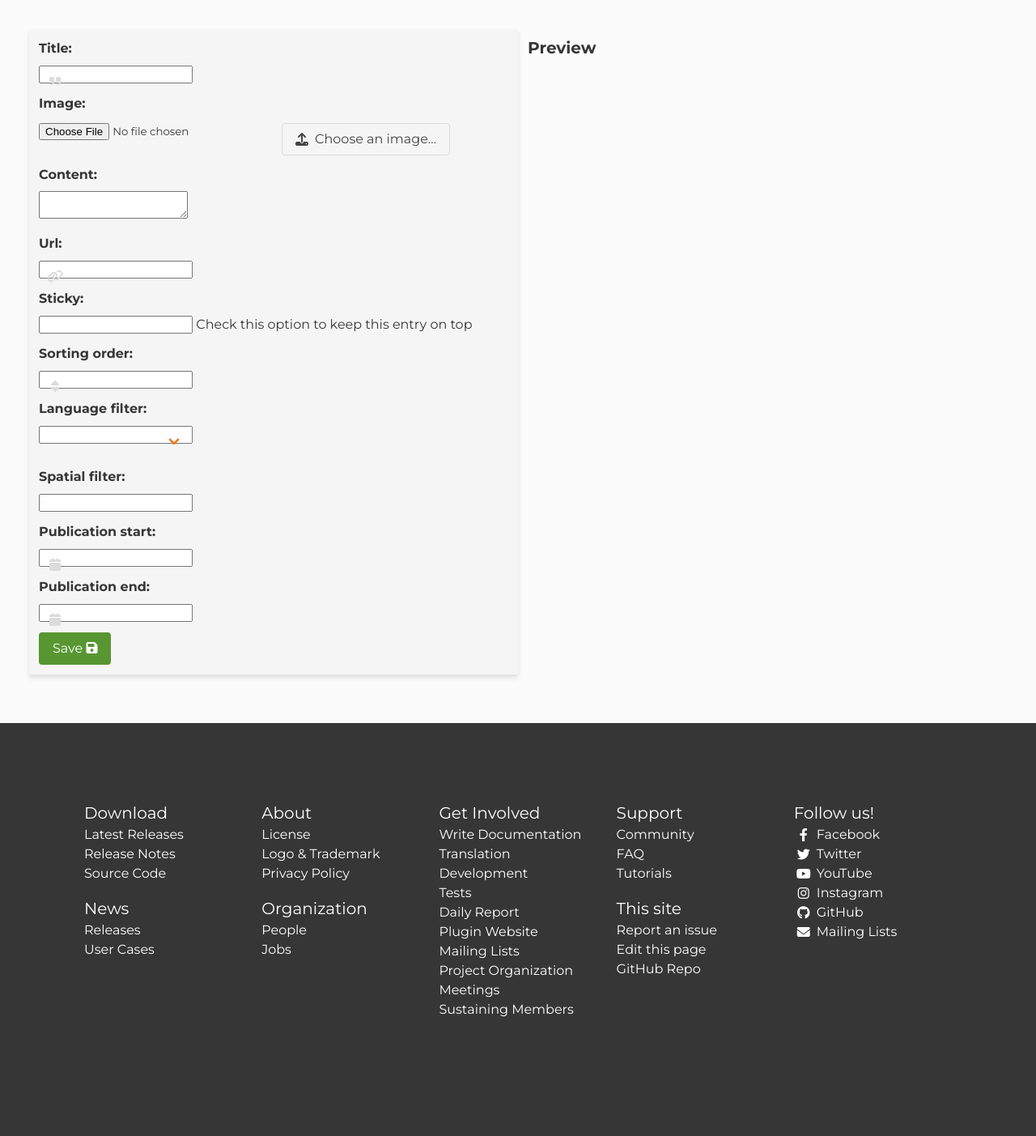
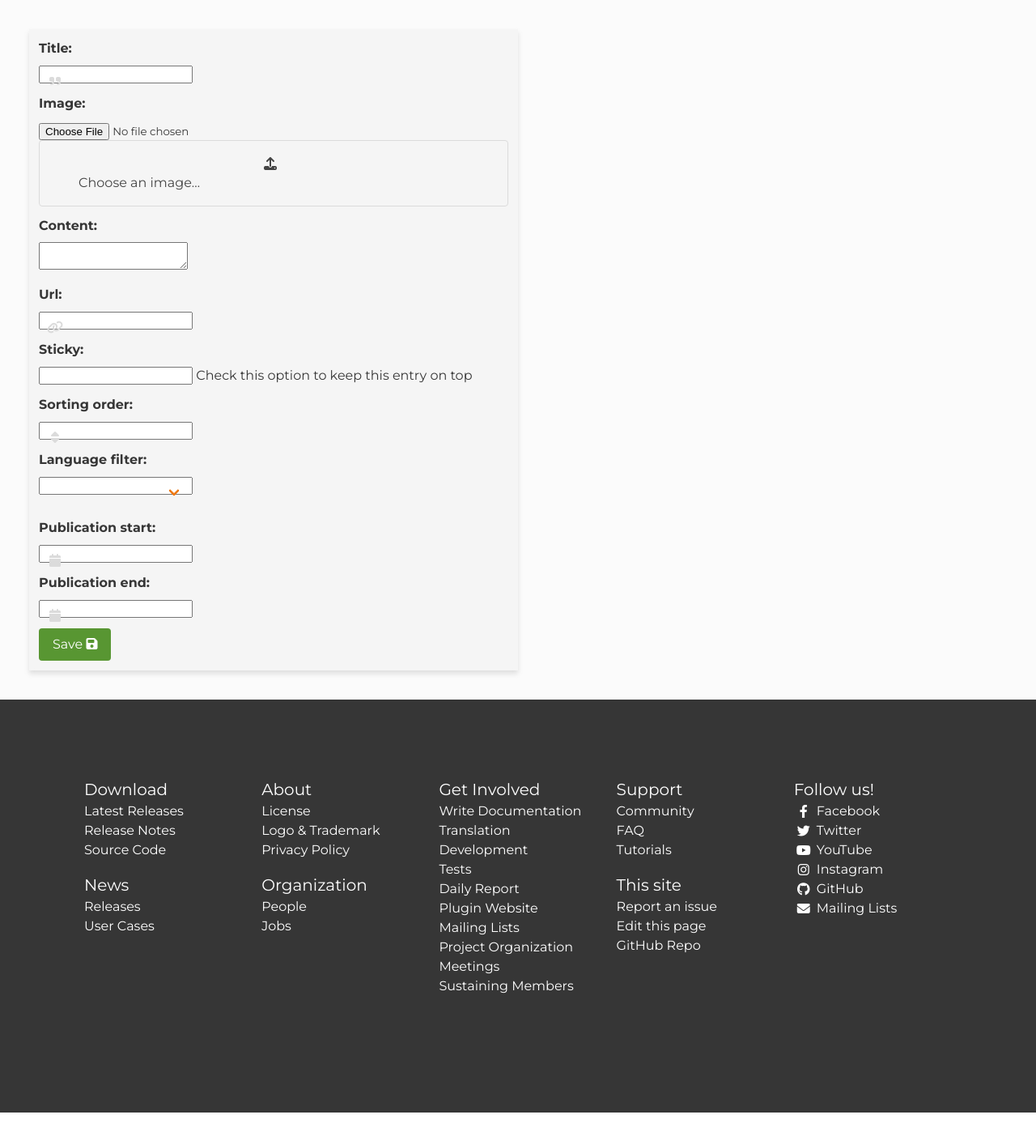
Before and after one commit to qgis/qgis-feed, a Django app: template qgisfeedproject/templates/feeds/feed_item_form.html in a window 1280 px wide. Shown: the part 254-1657 px from the top of the page at 81% size. After the commit the page ends 1628 px from the top, so only its background shows below. Run offline with Django 3.2, Linux system fonts and the light colour scheme; the template is opened without the code that fills it, so the values that code supplies are empty, except form fields; tables that the repository leaves empty hold one stand-in row (values such as "Sample post"); form fields are guessed from the names that the template uses; parts of the project's set-up code (start-up, migrations or seed data) failed here and were passed over.

Commit message:
Revert "Add spatial filter field, init preview"
This reverts commit 422372c2b048c5bbef792a6546515cd6d9fed178.

```diff
--- a/qgisfeedproject/templates/feeds/feed_item_form.html
+++ b/qgisfeedproject/templates/feeds/feed_item_form.html
@@ -4,20 +4,9 @@
 <!-- Specific CSS goes HERE -->
 {% block stylesheets %}
 
-<style>
-    .spatial-filter-map {
-        .dj_map_wrapper {
-            width: 100%;
-        }
-    }
-</style>
-
 {% endblock stylesheets %}
 {% block content %}
 
-<head>
-    {{ form.media }}
-</head>
 <section class="hero is-dark is-small has-bg-img"
 
 style="background: url({% static "images/banner4.png" %});
@@ -65,7 +54,7 @@ style="background: url({% static "images/banner4.png" %});
                 <div class="field">
                     <label class="label">Image:</label>
                 </div>
-                <div class="file is-fullwidth field">
+                <div class="file is-boxed field is-fullwidth">
                     <label class="file-label">
                         {{form.image}}
                       <span class="file-cta">
@@ -123,12 +112,6 @@ style="background: url({% static "images/banner4.png" %});
                     {{form.language_filter}}
                   </div>
                 </div>
-                <div class="field">
-                    <label class="label">Spatial filter:</label>
-                    <div class="spatial-filter-map">
-                        {{form.spatial_filter}}
-                    </div>
-                </div>
 
                 <div class="field">
                     <label class="label">Publication start:</label>
@@ -160,24 +143,10 @@ style="background: url({% static "images/banner4.png" %});
                 </button>
             </form>
         </div>
-        <div class="column is-6">
-            <h5 class="title is-5">Preview</h5>
-            <div id="preview"></div>
-        </div>
     </div>
 </section>
 
 {% endblock content %}
 <!-- Specific JS goes HERE -->
 {% block javascripts %}
-<script>
-  // Capture user input in real-time
-  var contentField = document.getElementById('id_content');
-  var preview = document.getElementById('preview');
-
-  contentField.addEventListener('input', function() {
-      var fieldValue = contentField.value;
-      preview.innerHTML = fieldValue;
-  });
-</script>
 {% endblock javascripts %}
```
